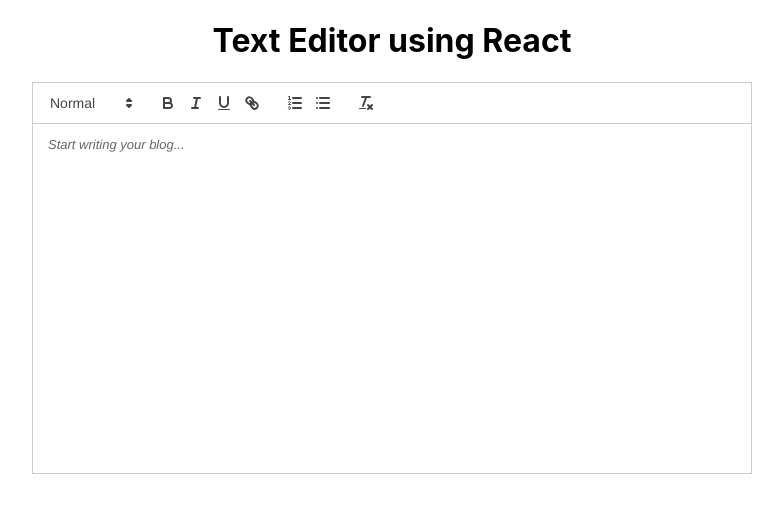
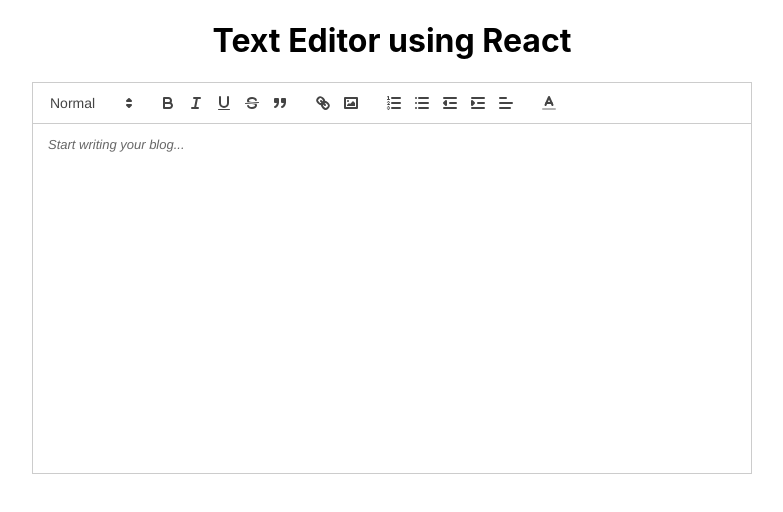
Before and after one commit to ClassHacker/text-editor, a React (Create React App) app in the folder text-editor/: page / in a window 1280 px wide. Shown: the top 512 px of the page, without its empty margins (248-1031 px from the left). Built offline with nearby package versions, Linux system fonts and the light colour scheme.

Commit message:
update toolbar

```diff
--- a/text-editor/src/Texteditor.jsx
+++ b/text-editor/src/Texteditor.jsx
@@ -3,7 +3,21 @@ import "quill/dist/quill.snow.css";
 import ReactQuill from "react-quill";
 
 const TextEditor = () => {
-  var modules = {};
+  var modules = {
+    toolbar: [
+        [{ size: ["small", false, "large", "huge"]}],
+        ["bold", "italic", "underline", "strike", "blockquote"],
+        ["link", "image"],
+        [
+            {list: "ordered"},
+            {list: "bullet"},
+            {indent: "-1"},
+            {indent: "+1"},
+            {align: []}
+        ],
+        [{"color": ["#000000", "#e6000000", "#ff9900", "#ffff00"]}]
+    ]
+  };
   var formats = [
     "headers",
     "height",
```
